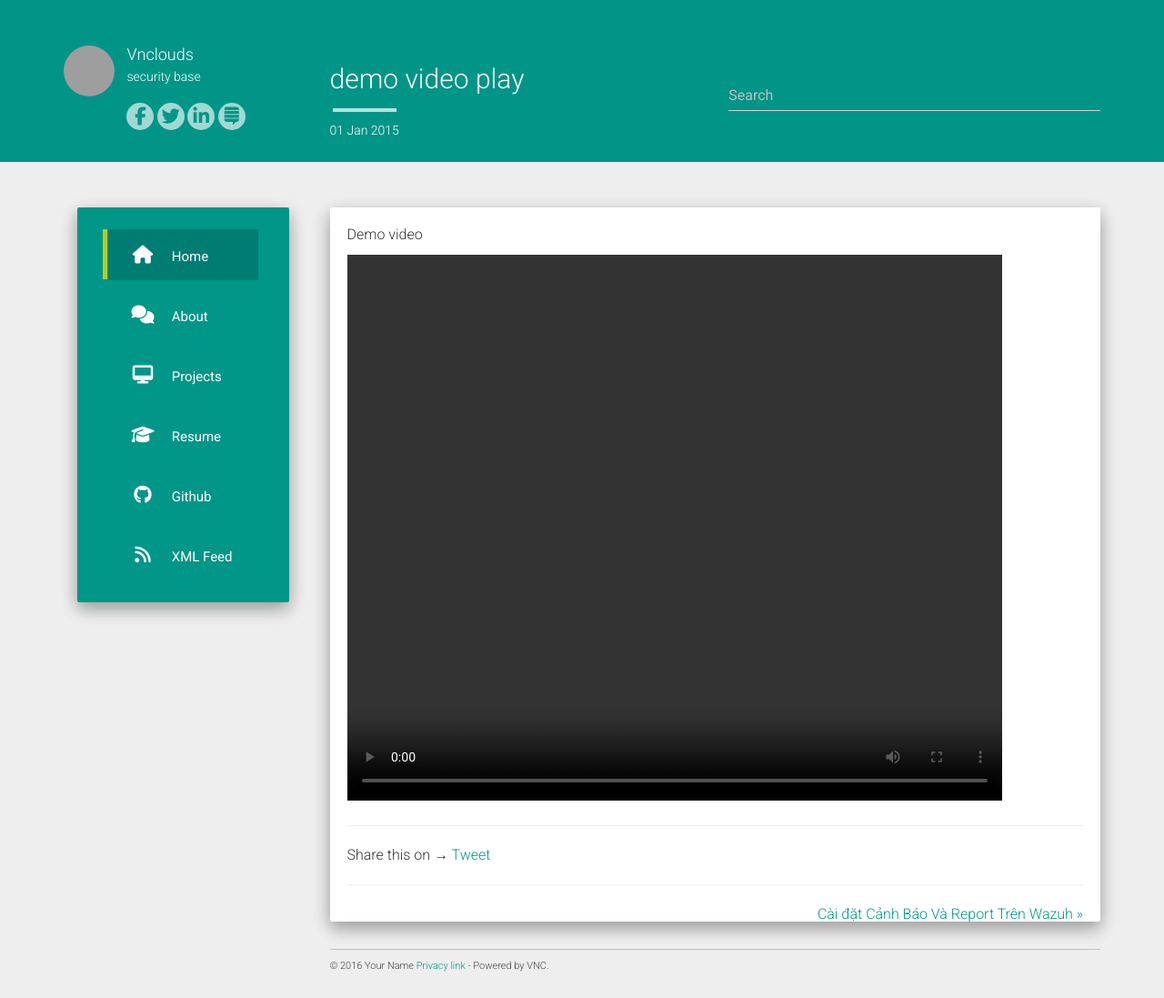
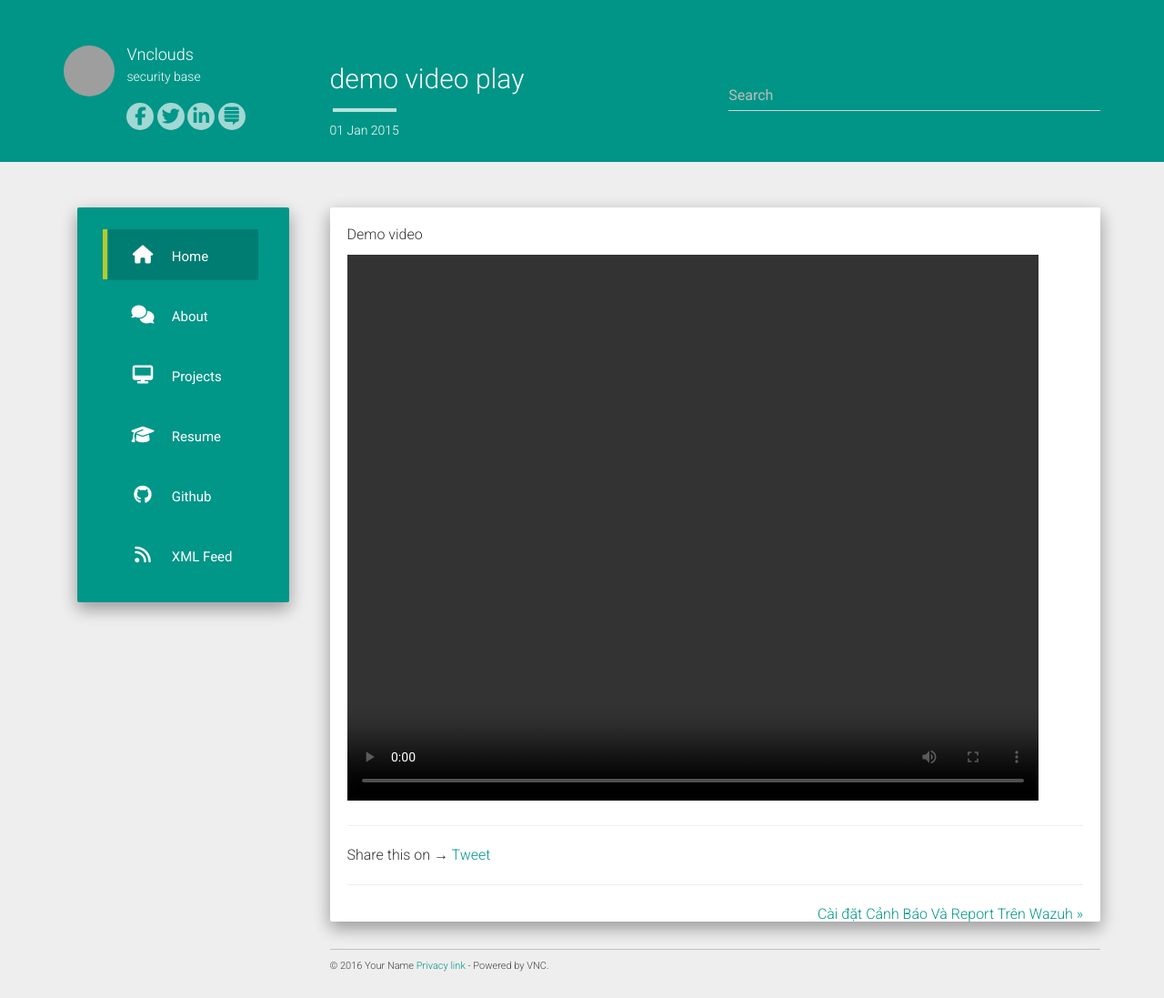
Before and after one commit to vncloudsco/Documentation, a Jekyll site: the page built from _posts/2015-01-01-demovideo.md, in a window 1280 px wide. Shown: the whole page at 91% size. Built offline with Jekyll 4.4.1, drawn with Linux system fonts in a browser that asks for light colours; nearby versions of some CDN libraries; comment, search, counter and statistics services are not loaded; grey boxes are pictures that could not be loaded.

Commit message:
Update 2015-01-01-demovideo.md

```diff
--- a/_posts/2015-01-01-demovideo.md
+++ b/_posts/2015-01-01-demovideo.md
@@ -10,7 +10,7 @@ Demo video
 <script src="https://cdn.jsdelivr.net/npm/hls.js@latest"></script>
 <!-- Or if you want a more recent canary version -->
 <!-- <script src="https://cdn.jsdelivr.net/npm/hls.js@canary"></script> -->
-<video id="video" style="width: 720px; height: 600px" controls></video>
+<video id="video" style="width: 760px; height: 600px" controls></video>
 <script>
   var video = document.getElementById('video');
   if(Hls.isSupported()) {
```
